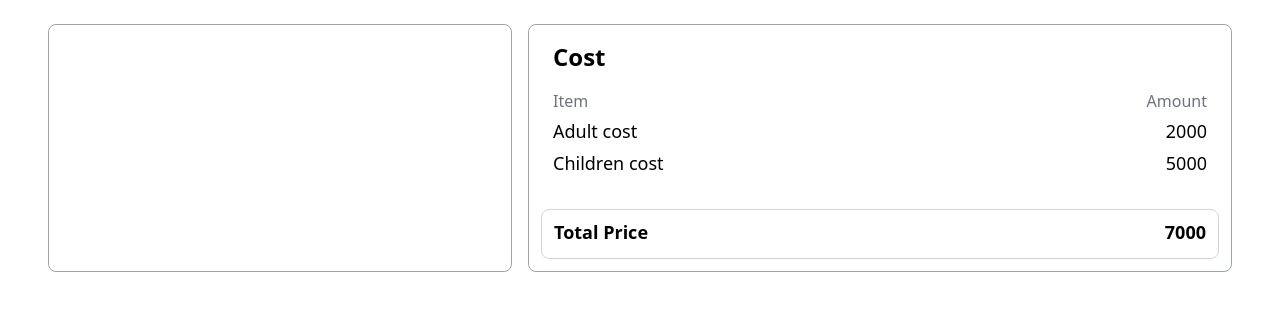
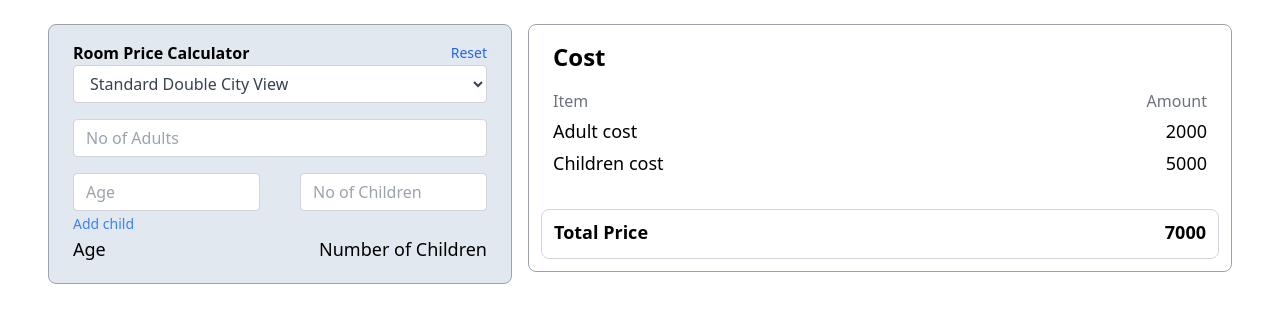
Before and after one commit to anjana96n/room-price-calculator, a React (Create React App) app: page / in a window 1280 px wide. Shown: the top 322 px of the page. Built offline with nearby package versions, Linux system fonts and the light colour scheme.

Commit message:
Form added

```diff
--- a/src/App.js
+++ b/src/App.js
@@ -1,15 +1,17 @@
 //import logo from "./logo.svg";
 // import './App.css';
 import Cost from "./components/Cost";
-//import Form from "./components/FormData";
+import Form from "./components/FormData";
 
 function App() {
   return (
     <div className="App max-h-screen py-6 px-12">
       <div className="sm:grid grid-cols-5 gap-4">
-        <div className="col-span-2 border border-1 border-gray-400 rounded-lg"></div>
+        <div className="col-span-2 border border-1 border-gray-400 rounded-lg bg-slate-200">
+          <Form />
+        </div>
         <div className="col-span-3">
-          <div className="border border-1 rounded-lg border-gray-400">
+          <div className="border border-1 rounded-lg border-gray-400 ">
             <Cost adultCost={2000} childrenCost={5000} />
           </div>
         </div>
--- /dev/null
+++ b/src/components/FormData.jsx
@@ -0,0 +1,133 @@
+import React, { useState } from "react";
+
+function FormData() {
+  const [age, setAge] = useState("");
+  const [numOfChildren, setNumOfChildren] = useState("");
+  const [adults, setAdults] = useState("");
+  const [room, setRoom] = useState("");
+
+  const [childrenArr, setChildrenArr] = useState([]);
+
+  const handleForm = (value) => {
+    console.log(value);
+    alert(value);
+  };
+
+  const addChild = () => {
+    if (age.length === 0 || numOfChildren.length === 0) {
+      alert("Fill both age and number of children");
+    } else {
+      setChildrenArr(
+        (prev) => [...prev, { age, numOfChildren }],
+        (setAge(""), setNumOfChildren(""))
+      );
+    }
+  };
+
+  const handleDeleteClick = (idx) =>
+    //   if (index > -1) { // only splice array when item is found
+    //   array.splice(index, 1); // 2nd parameter means remove one item only
+    // }
+    setChildrenArr((prev) => {
+      prev.splice(idx, 1);
+      return [...prev];
+    });
+
+  return (
+    <div className="px-6 py-4">
+      {console.log(room)}
+      <div className="flex justify-between">
+        <span className="font-bold">Room Price Calculator </span>
+        <button onClick={handleForm} className="text-sm">
+          <span className="text-blue-600">Reset</span>
+        </button>
+      </div>
+
+      <div className="mb-4">
+        {/* <input
+          name="roo"
+          required
+          type="number"
+          min="0"
+          value={adults}
+          onChange={(e) => setAdults(e.target.value)}
+          placeholder="No of Adults"
+          className="peer form-control block w-full px-3 py-1.5 text-base font-normal text-gray-700 bg-white bg-clip-padding border border-solid border-gray-300 rounded transition ease-in-out m-0 focus:text-gray-700 focus:bg-white focus:border-blue-600 focus:outline-none"
+        /> */}
+        <select
+          className="peer form-control block w-full px-3 py-1.5 text-base font-normal text-gray-700 bg-white bg-clip-padding border border-solid border-gray-300 rounded transition ease-in-out m-0 focus:text-gray-700 focus:bg-white focus:border-blue-600 focus:outline-none"
+          value={room}
+          onChange={(e) => setRoom(e.target.value)}
+        >
+          <option value="0">Standard Double City View</option>
+          <option value="1">Superior Twin City View</option>
+          <option value="2">Superior Twin Sea View</option>
+        </select>
+      </div>
+
+      <div className="mb-4">
+        <input
+          name="adult"
+          required
+          type="number"
+          min="0"
+          value={adults}
+          onChange={(e) => setAdults(e.target.value)}
+          placeholder="No of Adults"
+          className="peer form-control block w-full px-3 py-1.5 text-base font-normal text-gray-700 bg-white bg-clip-padding border border-solid border-gray-300 rounded transition ease-in-out m-0 focus:text-gray-700 focus:bg-white focus:border-blue-600 focus:outline-none"
+        />
+        {/* <p className="text-sm invisible peer-invalid:visible text-red-500 font-light">
+          Please enter a valid email address
+        </p> */}
+      </div>
+      <div className="flex gap-10">
+        <div className="">
+          <input
+            name="age"
+            required
+            type="number"
+            min="0"
+            placeholder="Age"
+            value={age}
+            onChange={(e) => setAge(e.target.value)}
+            className="peer form-control block w-full px-3 py-1.5 text-base font-normal text-gray-700 bg-white bg-clip-padding border border-solid border-gray-300 rounded transition ease-in-out m-0 focus:text-gray-700 focus:bg-white focus:border-blue-600 focus:outline-none"
+          />
+          {/* <p className="text-sm invisible peer-invalid:visible text-red-500 font-light">
+            Please enter a valid email address
+          </p> */}
+        </div>
+        <div className="">
+          <input
+            name="children"
+            required
+            type="number"
+            min="0"
+            placeholder="No of Children"
+            value={numOfChildren}
+            onChange={(e) => setNumOfChildren(e.target.value)}
+            className="peer form-control block w-full px-3 py-1.5 text-base font-normal text-gray-700 bg-white bg-clip-padding border border-solid border-gray-300 rounded transition ease-in-out m-0 focus:text-gray-700 focus:bg-white focus:border-blue-600 focus:outline-none"
+          />
+          {/* <p className="text-sm invisible peer-invalid:visible text-red-500 font-light">
+            Please enter a valid email address
+          </p> */}
+        </div>
+      </div>
+      <button onClick={addChild} className="text-blue-500 text-sm">
+        Add child
+      </button>
+      <div className="flex justify-between mb-1">
+        <span className="text-lg">Age</span>
+        <span className="text-lg">Number of Children</span>
+      </div>
+      {childrenArr.map((val, i) => (
+        <div key={i} className="flex justify-between mb-1">
+          <span className="text-lg">{val.age}</span>
+          <span className="text-lg">{val.numOfChildren}</span>
+          <button onClick={() => handleDeleteClick(i)}>Delete</button>
+        </div>
+      ))}
+    </div>
+  );
+}
+
+export default FormData;
```
